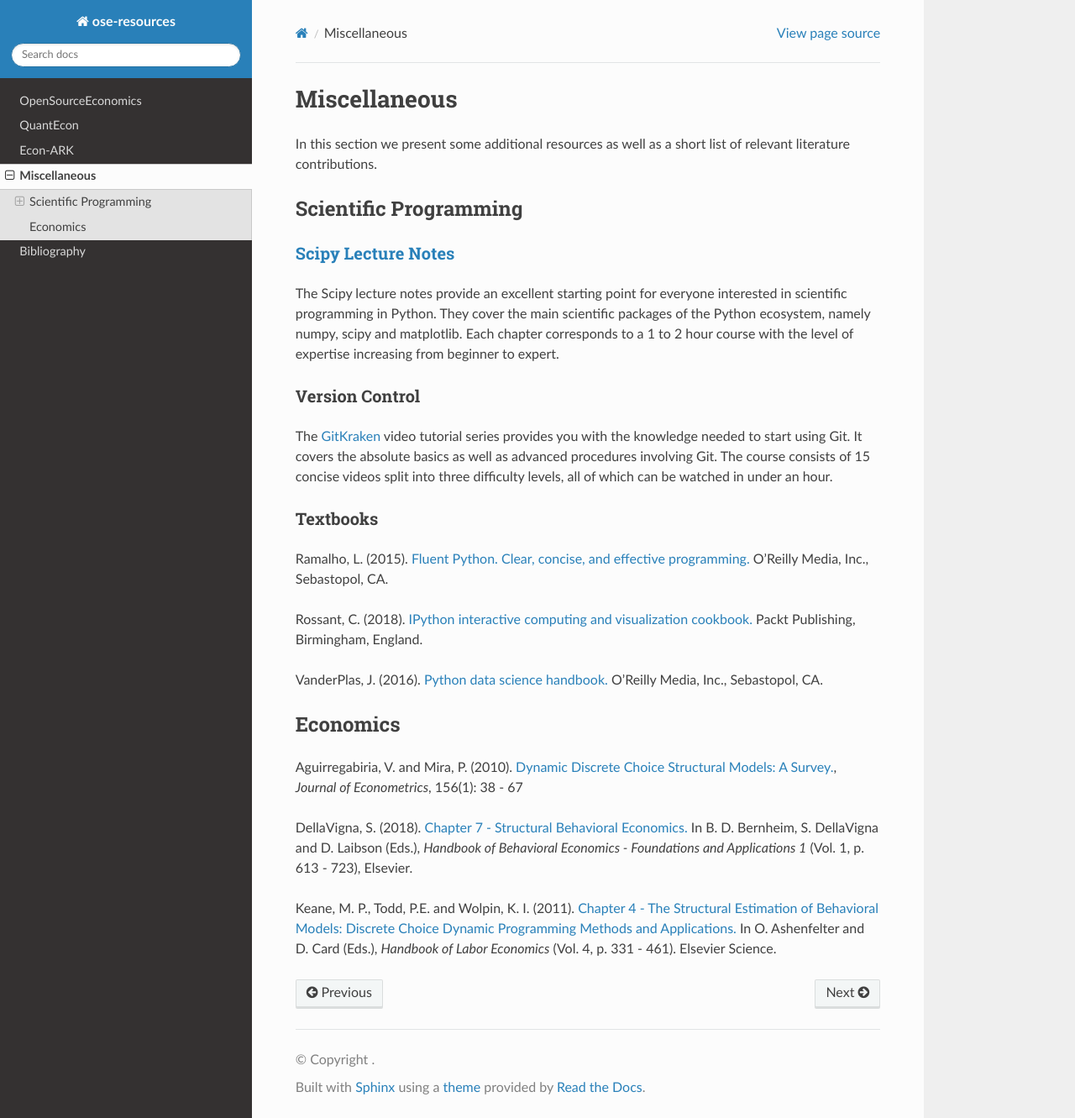
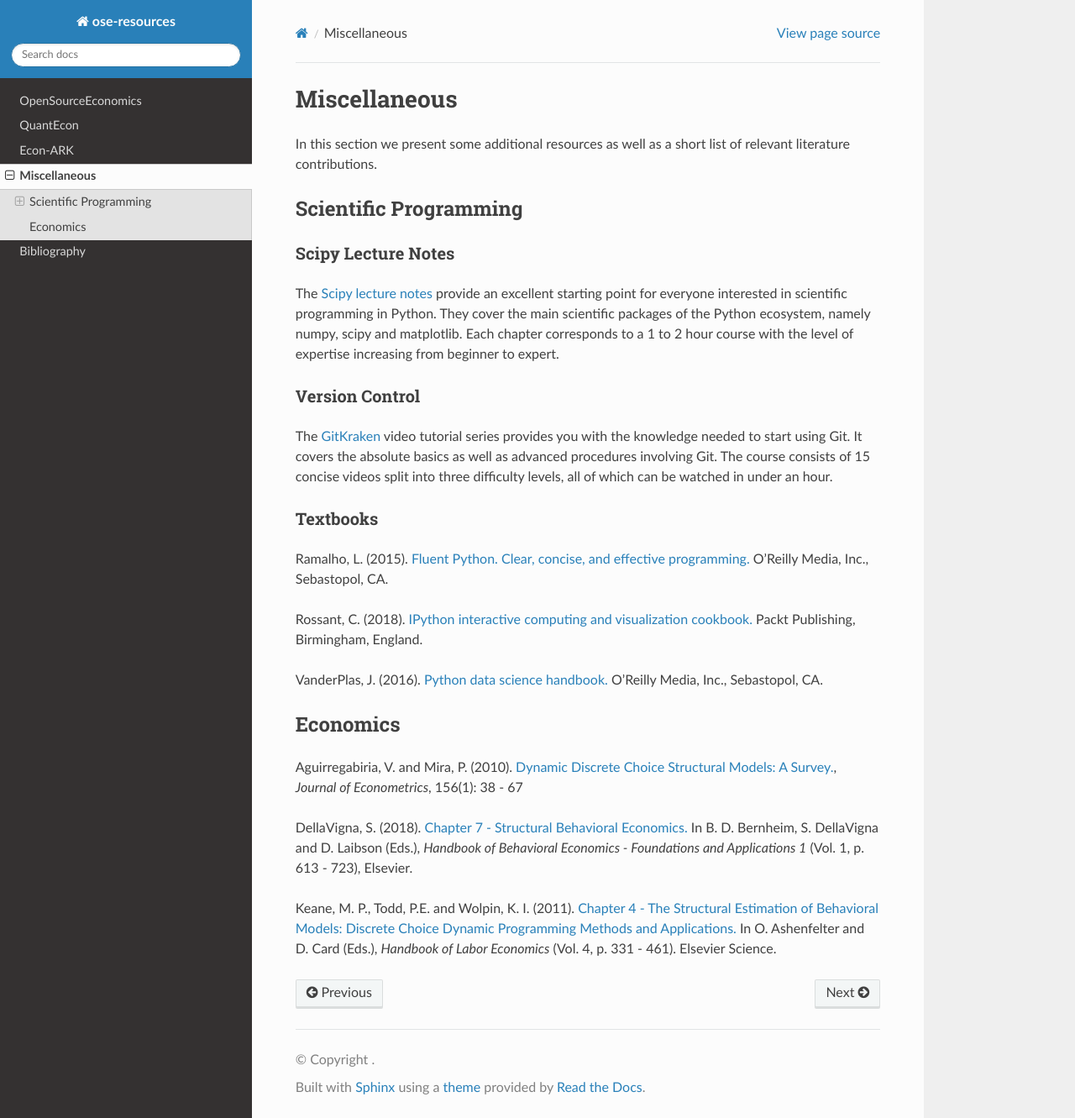
Before and after one commit to MargaritaRad/ose-resources, a Sphinx documentation site: the page built from docs/source/miscellaneous.rst, in a window 1280 px wide and 1331 px high. Shown: the whole window at 84% size. Built offline with Sphinx 7.4.7 and the Read the Docs theme 2.0.0, drawn with Linux system fonts in a browser that asks for light colours.

```diff
--- a/docs/source/miscellaneous.rst
+++ b/docs/source/miscellaneous.rst
@@ -6,10 +6,10 @@ In this section we present some additional resources as well as a short list of
 Scientific Programming
 ----------------------
 
-`Scipy Lecture Notes <https://scipy-lectures.org/>`_
-*****************************************************
+Scipy Lecture Notes
+********************
 
-The Scipy lecture notes provide an excellent starting point for everyone interested in scientific programming in Python. They cover the main scientific packages of the Python ecosystem, namely numpy, scipy and matplotlib. Each chapter corresponds to a 1 to 2 hour course with the level of expertise increasing from beginner to expert.
+The `Scipy lecture notes <https://scipy-lectures.org/>`_ provide an excellent starting point for everyone interested in scientific programming in Python. They cover the main scientific packages of the Python ecosystem, namely numpy, scipy and matplotlib. Each chapter corresponds to a 1 to 2 hour course with the level of expertise increasing from beginner to expert.
 
 Version Control
 ****************
```
